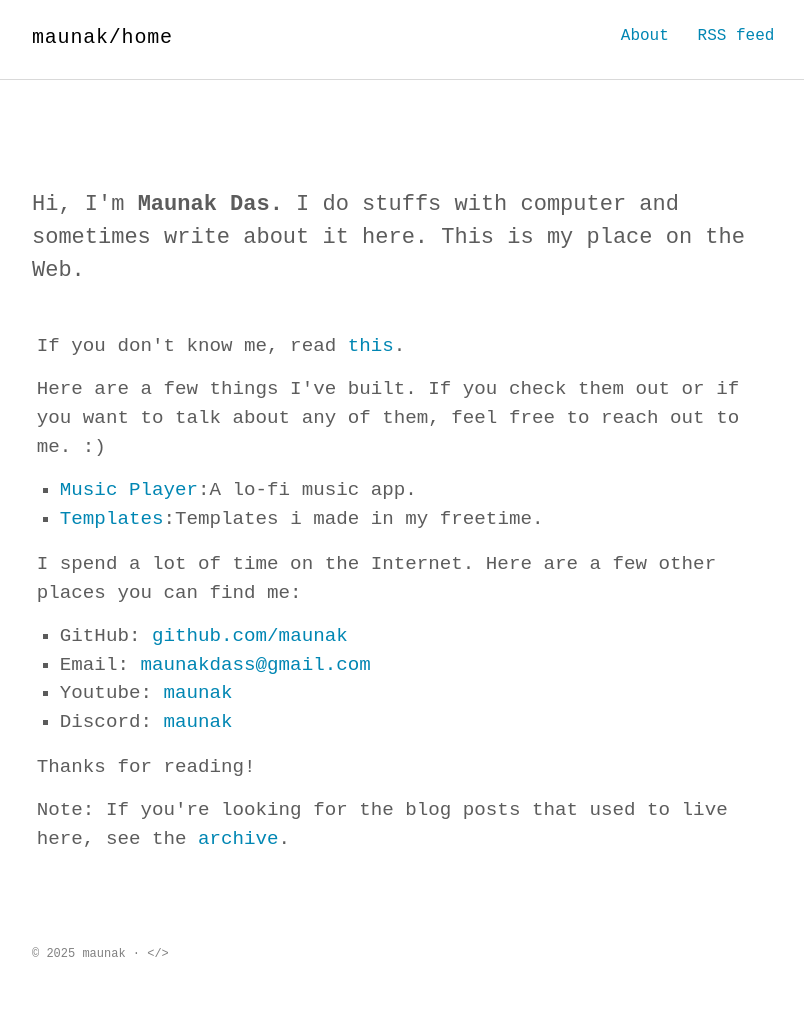
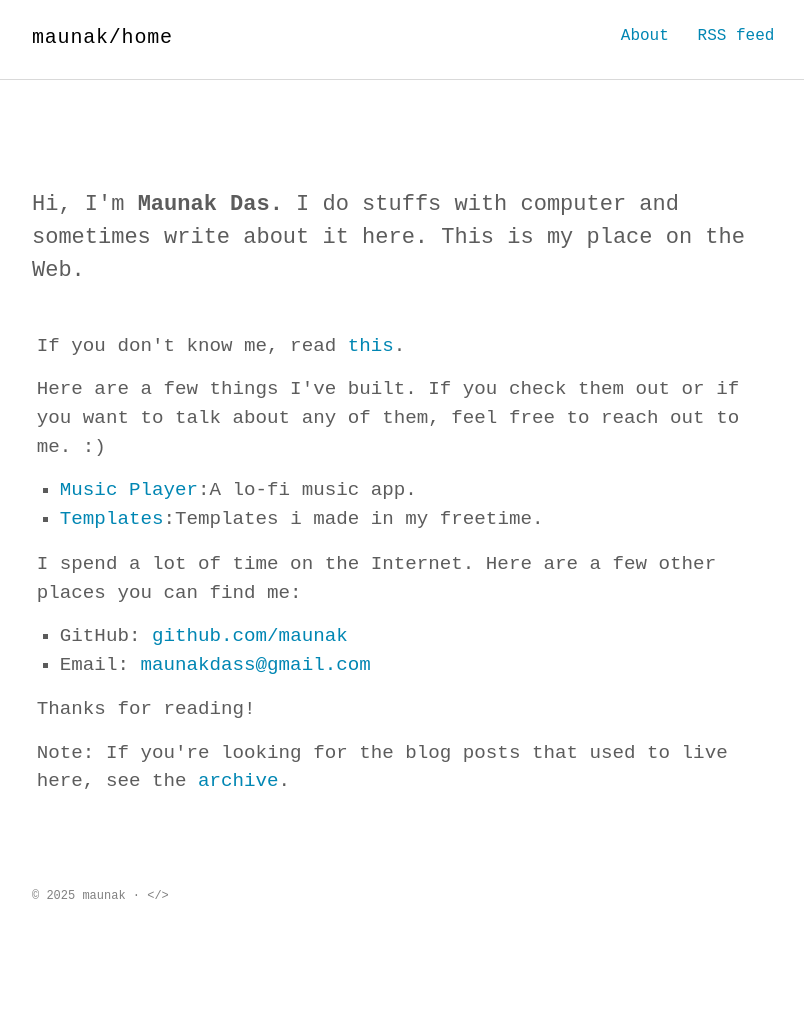
Before and after one commit to maunak/maunak.github.io, a Jekyll site: the page built from index.html, in a window 1280 px wide. Shown: the whole page, without its empty margins (232-1036 px from the left). Built offline with Jekyll 4.4.1, drawn with Linux system fonts in a browser that asks for light colours; some web fonts are replaced; after the commit the page ends 953 px from its top, so only the background shows below that.

Commit message:
Update index.html

```diff
--- a/index.html
+++ b/index.html
@@ -27,8 +27,6 @@ title: Home
   <ul>
     <li>GitHub: <a href="https://github.com/maunak">github.com/maunak</a></li>
     <li>Email: <a href="mailto:maunakdass@gmail.com">maunakdass@gmail.com</a></li>
-    <li>Youtube: <a href="https://www.youtube.com/@maunakdas">maunak</a></li>
-    <li>Discord: <a href="https://discord.com/users/maunak">maunak</a></li>
   </ul>
   <p>
     Thanks for reading!
```
